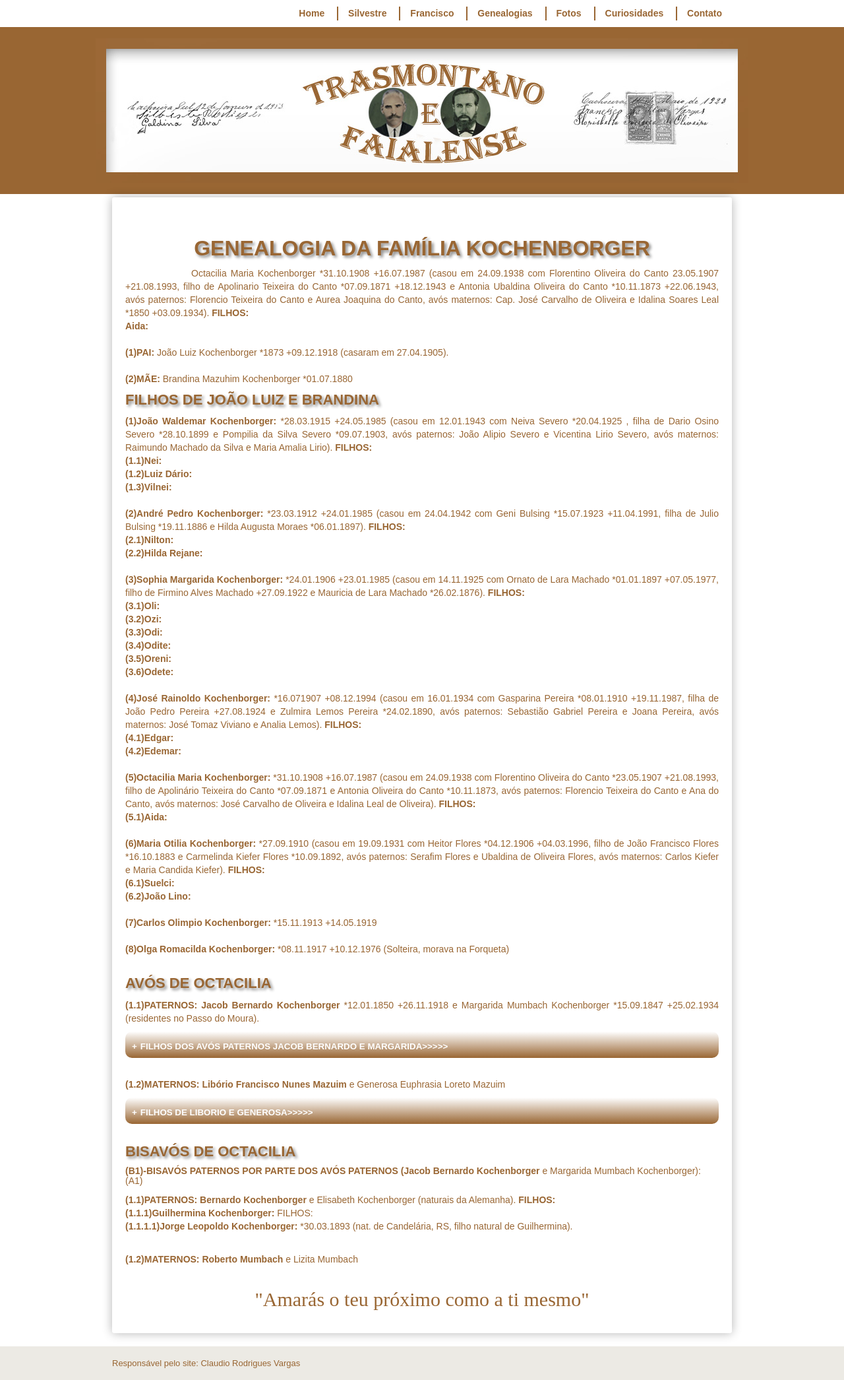
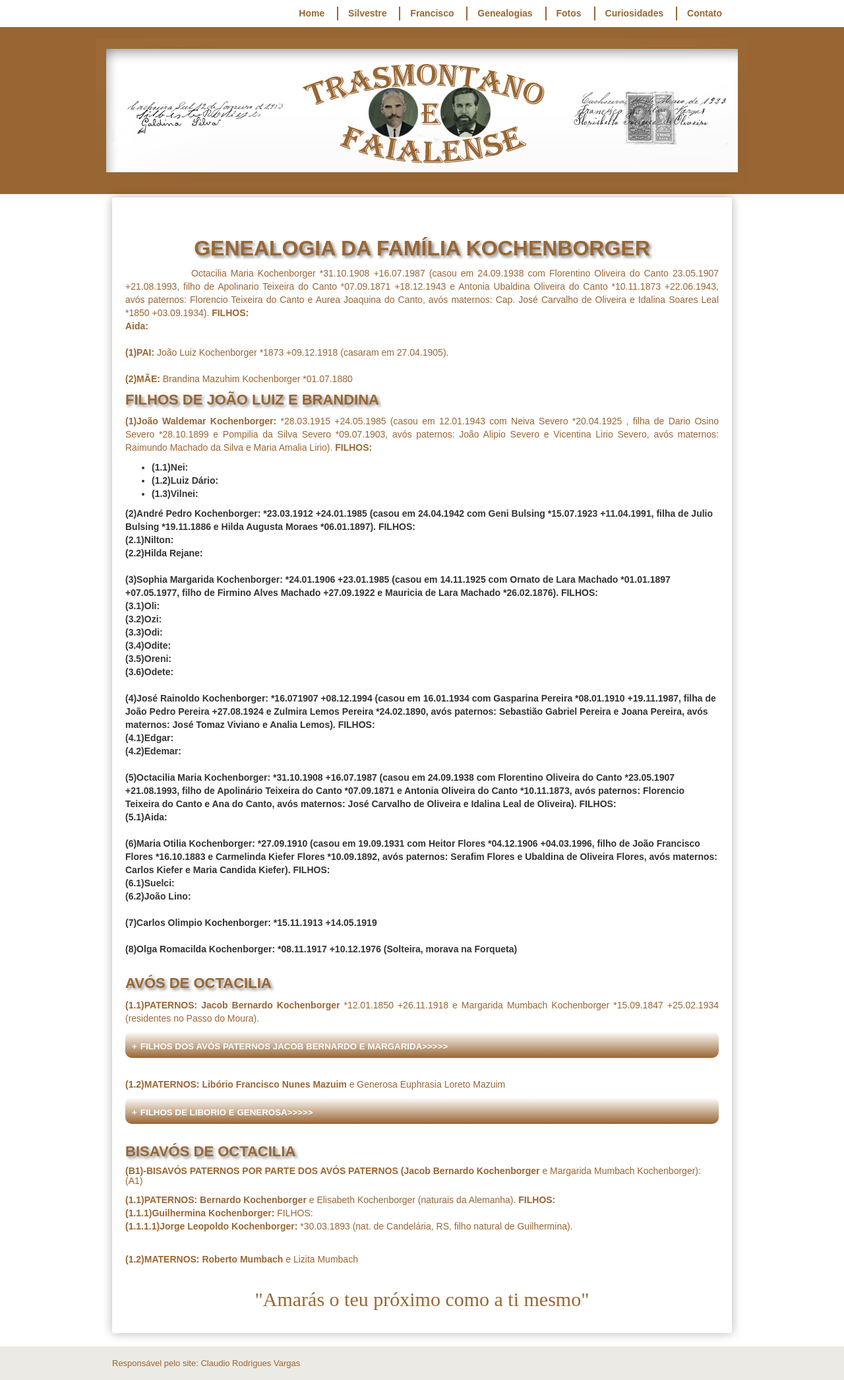
Before and after one commit to claudiovargas1955/claudiovargas1955.github.io, a Jekyll site: the page built from _pages/familia-kochenborger.html, in a window 1280 px wide. Shown: the whole page at 66% size. Built offline with Jekyll 4.4.1, drawn with Linux system fonts in a browser that asks for light colours; some web fonts are replaced.

Commit message:
Update familia-kochenborger.html

```diff
--- a/_pages/familia-kochenborger.html
+++ b/_pages/familia-kochenborger.html
@@ -111,10 +111,11 @@
   <p><b>(1)João Waldemar Kochenborger: </b>*28.03.1915 +24.05.1985 (casou em 12.01.1943 com Neiva Severo *20.04.1925 , filha de Dario
   Osino Severo *28.10.1899 e Pompilia da Silva Severo *09.07.1903, avós paternos: João Alipio Severo e Vicentina Lirio Severo, avós
   maternos: Raimundo Machado da Silva e Maria Amalia Lirio). <b>FILHOS: </b><br>
-    <b>(1.1)Nei: </b><br>
-    <b>(1.2)Luiz Dário: </b><br>
-    <b>(1.3)Vilnei: </b><br><br>
-
+    <ul>
+      <li><b>(1.1)Nei: </b></li>
+      <li><b>(1.2)Luiz Dário: </b></li>
+      <li><b>(1.3)Vilnei: </b></li>
+    </ul>
    <b>(2)André Pedro Kochenborger: </b>*23.03.1912 +24.01.1985 (casou em 24.04.1942 com Geni Bulsing *15.07.1923 +11.04.1991, filha de
   Julio Bulsing *19.11.1886 e Hilda Augusta Moraes *06.01.1897). <b>FILHOS: </b><br>
     <b>(2.1)Nilton: </b><br>
```
